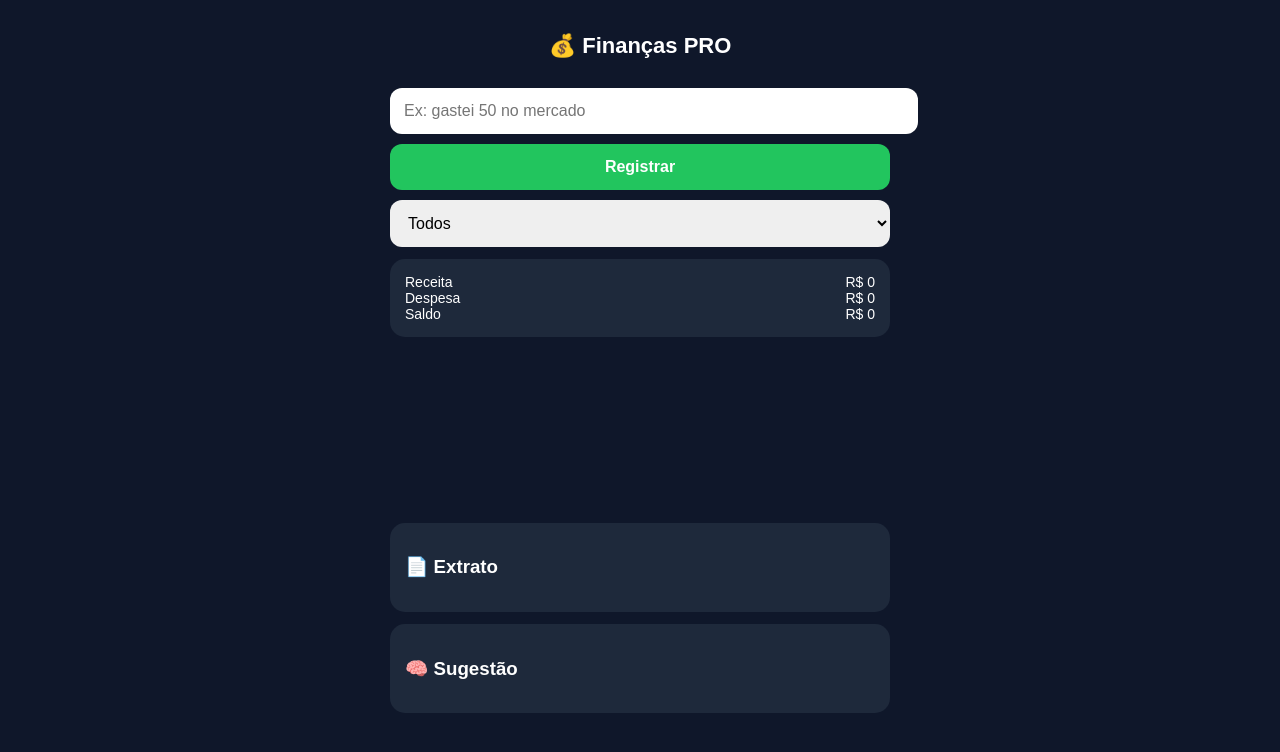
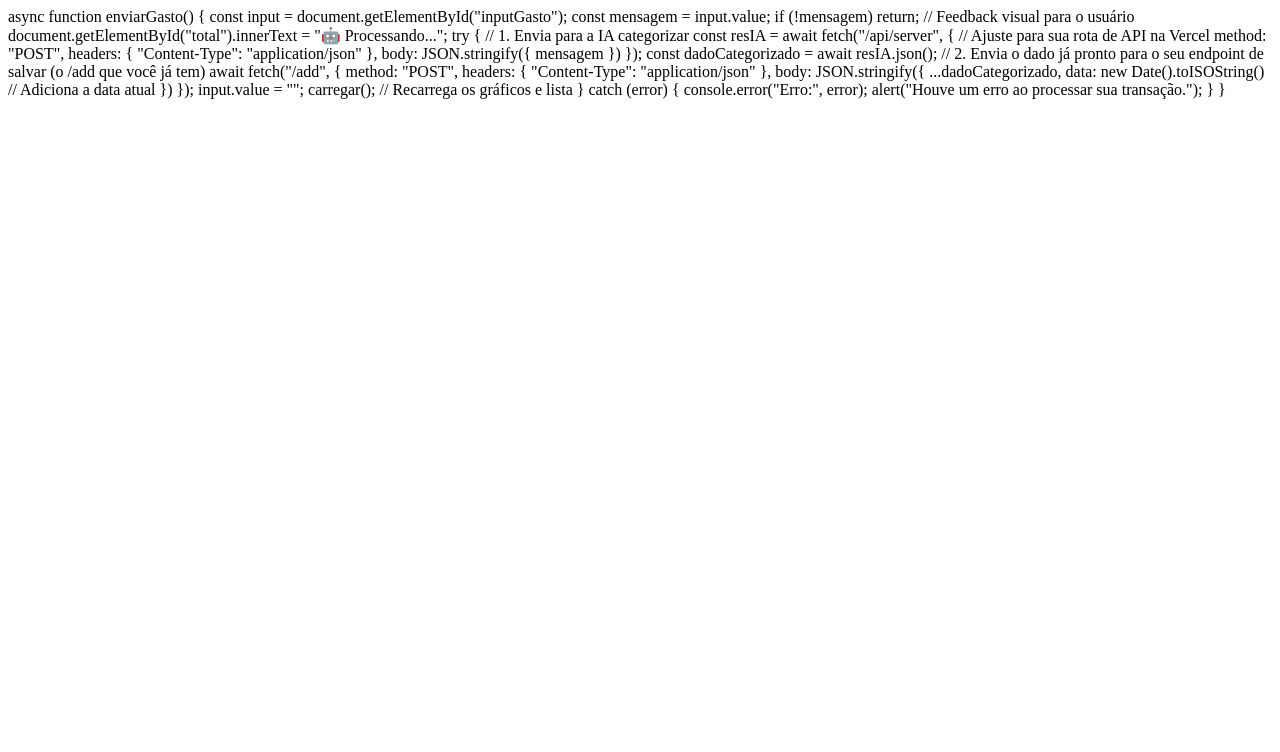
Before and after one commit to contatoatendimentovary-rgb/FinancasBoot, a website: page index.html in a window 1280 px wide. Drawn offline with nearby package versions, Linux system fonts and the light colour scheme.

Commit message:
Update index.html

```diff
--- a/index.html
+++ b/index.html
@@ -1,110 +1,36 @@
-<!DOCTYPE html>
-<html lang="pt-BR">
-<head>
-  <meta charset="UTF-8">
-  <meta name="viewport" content="width=device-width, initial-scale=1.0">
-  <title>Finanças PRO</title>
+async function enviarGasto() {
+  const input = document.getElementById("inputGasto");
+  const mensagem = input.value;
+  if (!mensagem) return;
 
-  <!-- PWA -->
-  <link rel="manifest" href="/manifest.json">
-  <meta name="theme-color" content="#0f172a">
+  // Feedback visual para o usuário
+  document.getElementById("total").innerText = "🤖 Processando...";
 
-  <!-- Chart -->
-  <script src="https://cdn.jsdelivr.net/npm/chart.js"></script>
+  try {
+    // 1. Envia para a IA categorizar
+    const resIA = await fetch("/api/server", { // Ajuste para sua rota de API na Vercel
+      method: "POST",
+      headers: { "Content-Type": "application/json" },
+      body: JSON.stringify({ mensagem })
+    });
 
-  <style>
-    body {
-      background:#0f172a;
-      color:#fff;
-      font-family:Arial;
-      padding:15px;
-      max-width:500px;
-      margin:auto;
-    }
+    const dadoCategorizado = await resIA.json();
 
-    h2 {
-      text-align:center;
-      font-size:22px;
-    }
+    // 2. Envia o dado já pronto para o seu endpoint de salvar (o /add que você já tem)
+    await fetch("/add", {
+      method: "POST",
+      headers: { "Content-Type": "application/json" },
+      body: JSON.stringify({
+        ...dadoCategorizado,
+        data: new Date().toISOString() // Adiciona a data atual
+      })
+    });
 
-    input, button, select {
-      width:100%;
-      padding:14px;
-      margin-top:10px;
-      border-radius:12px;
-      border:none;
-      font-size:16px;
-    }
+    input.value = "";
+    carregar(); // Recarrega os gráficos e lista
 
-    button {
-      background:#22c55e;
-      color:white;
-      font-weight:bold;
-    }
-
-    .card {
-      background:#1e293b;
-      padding:15px;
-      border-radius:15px;
-      margin-top:12px;
-    }
-
-    .flex {
-      display:flex;
-      justify-content:space-between;
-      font-size:14px;
-    }
-
-    .green {color:#22c55e;}
-    .red {color:#ef4444;}
-
-    canvas {
-      margin-top:20px;
-      max-height:300px;
-    }
-  </style>
-</head>
-
-<body>
-
-  <h2>💰 Finanças PRO</h2>
-
-  <input id="texto" placeholder="Ex: gastei 50 no mercado" />
-  <button onclick="processar()">Registrar</button>
-
-  <select id="mesFiltro" onchange="render()">
-    <option value="todos">Todos</option>
-    <option value="3">Abril</option>
-    <option value="4">Maio</option>
-  </select>
-
-  <div class="card">
-    <div class="flex"><span>Receita</span><span id="receita">R$ 0</span></div>
-    <div class="flex"><span>Despesa</span><span id="despesa">R$ 0</span></div>
-    <div class="flex"><span>Saldo</span><span id="saldo">R$ 0</span></div>
-  </div>
-
-  <canvas id="grafico"></canvas>
-
-  <div class="card">
-    <h3>📄 Extrato</h3>
-    <div id="extrato"></div>
-  </div>
-
-  <div class="card">
-    <h3>🧠 Sugestão</h3>
-    <div id="sugestao"></div>
-  </div>
-
-  <!-- APP -->
-  <script src="/app.js"></script>
-
-  <!-- SERVICE WORKER -->
-  <script>
-    if ('serviceWorker' in navigator) {
-      navigator.serviceWorker.register('/service-worker.js');
-    }
-  </script>
-
-</body>
-</html>
+  } catch (error) {
+    console.error("Erro:", error);
+    alert("Houve um erro ao processar sua transação.");
+  }
+}
```
